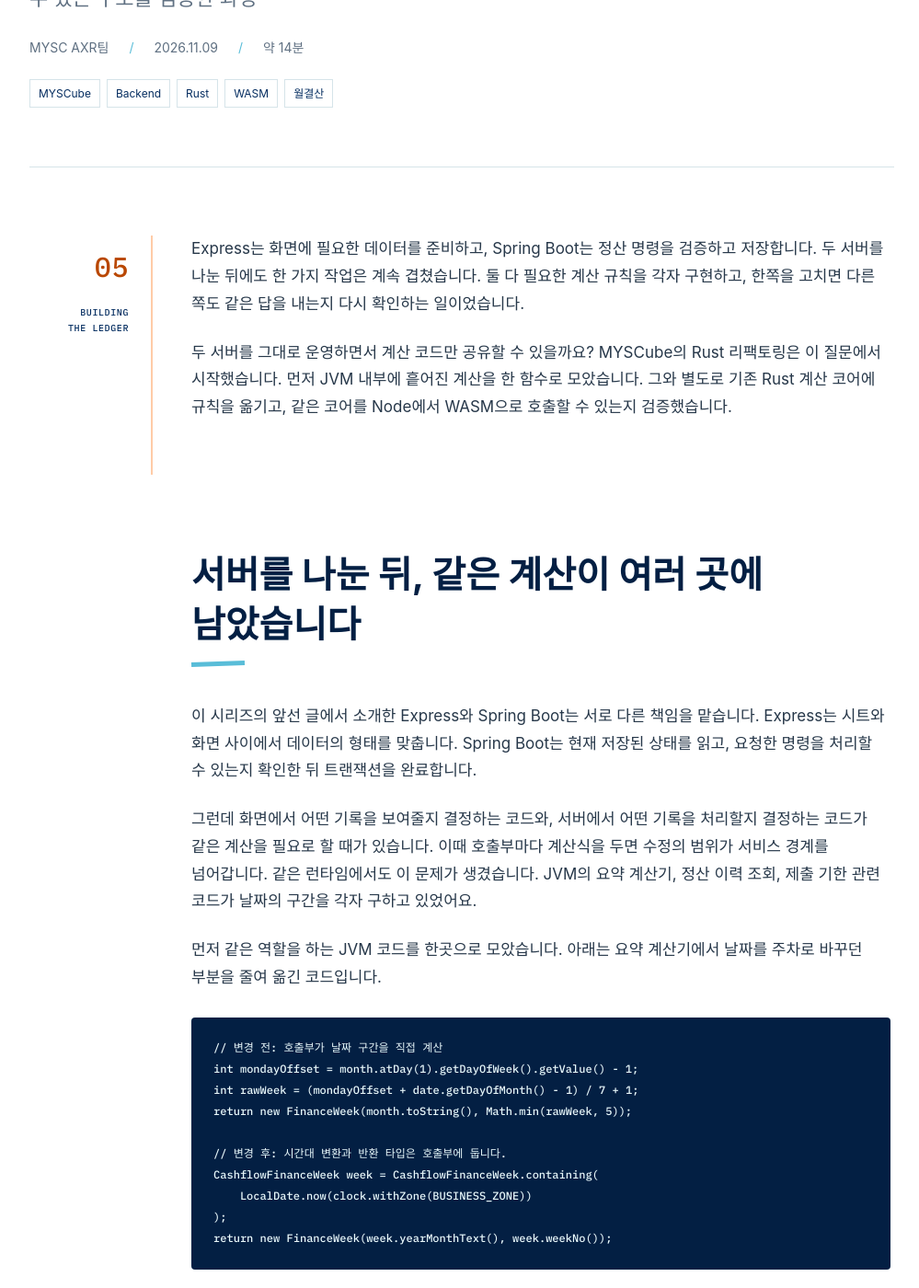
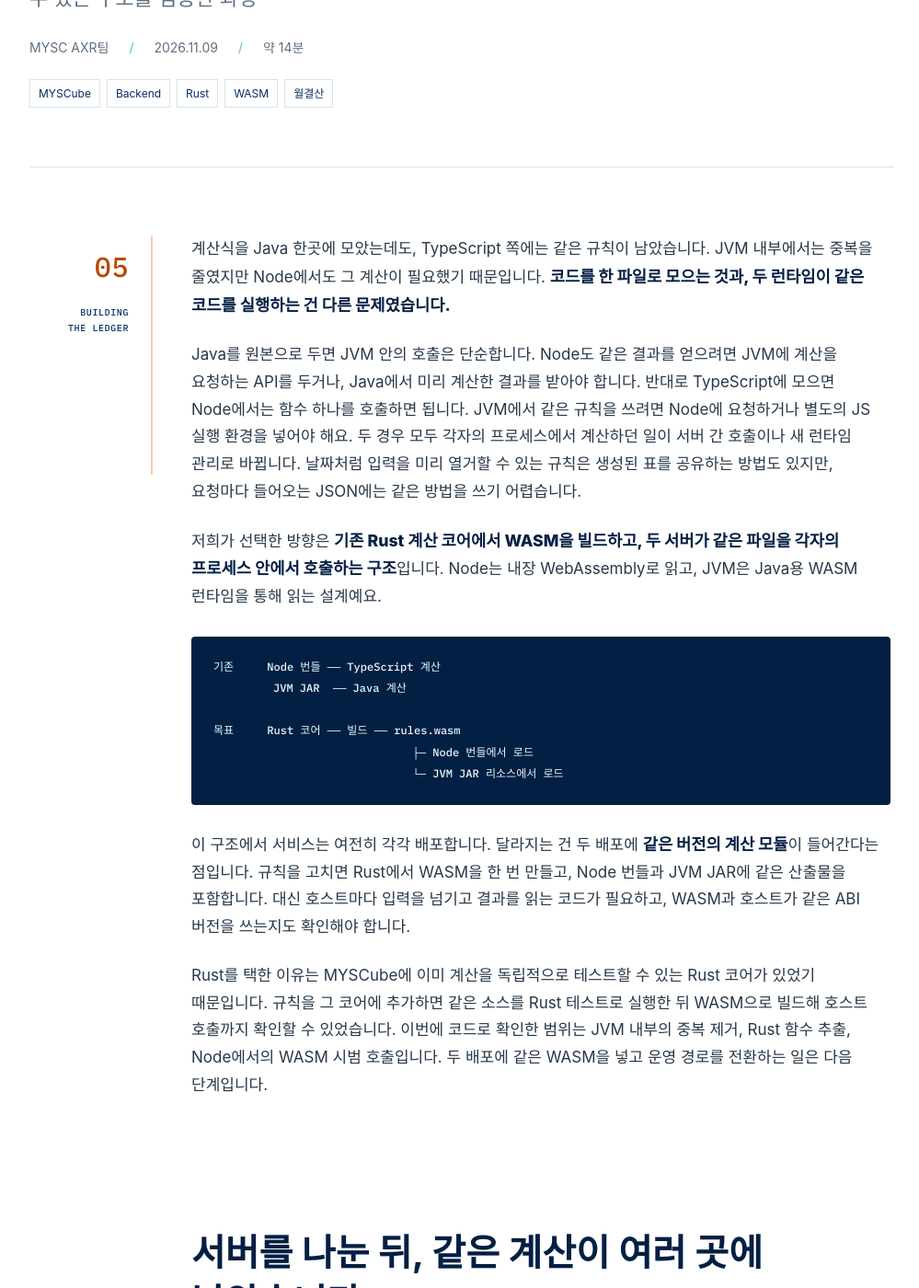
Before and after one commit to merryAI-dev/merryAI-dev.github.io, a Jekyll site: the page built from _posts/2026-11-09-myscube-building-the-ledger-05.md, in a window 1280 px wide and 1400 px high, scrolled down 556 px. Shown: the whole window at 92% size, without its empty margins (138-1137 px from the left). Built offline with Jekyll 4.4.1, drawn with Linux system fonts in a browser that asks for light colours; some web fonts are replaced.

Commit message:
Explain why Rust and WASM at the start of Ledger episode 5

````diff
--- a/_posts/2026-11-09-myscube-building-the-ledger-05.md
+++ b/_posts/2026-11-09-myscube-building-the-ledger-05.md
@@ -16,9 +16,24 @@
 card_image: /assets/images/diagrams/building-ledger-05/close-hash-wasm.svg
 ---
 
-Express는 화면에 필요한 데이터를 준비하고, Spring Boot는 정산 명령을 검증하고 저장합니다. 두 서버를 나눈 뒤에도 한 가지 작업은 계속 겹쳤습니다. 둘 다 필요한 계산 규칙을 각자 구현하고, 한쪽을 고치면 다른 쪽도 같은 답을 내는지 다시 확인하는 일이었습니다.
+계산식을 Java 한곳에 모았는데도, TypeScript 쪽에는 같은 규칙이 남았습니다. JVM 내부에서는 중복을 줄였지만 Node에서도 그 계산이 필요했기 때문입니다. **코드를 한 파일로 모으는 것과, 두 런타임이 같은 코드를 실행하는 건 다른 문제였습니다.**
 
-두 서버를 그대로 운영하면서 계산 코드만 공유할 수 있을까요? MYSCube의 Rust 리팩토링은 이 질문에서 시작했습니다. 먼저 JVM 내부에 흩어진 계산을 한 함수로 모았습니다. 그와 별도로 기존 Rust 계산 코어에 규칙을 옮기고, 같은 코어를 Node에서 WASM으로 호출할 수 있는지 검증했습니다.
+Java를 원본으로 두면 JVM 안의 호출은 단순합니다. Node도 같은 결과를 얻으려면 JVM에 계산을 요청하는 API를 두거나, Java에서 미리 계산한 결과를 받아야 합니다. 반대로 TypeScript에 모으면 Node에서는 함수 하나를 호출하면 됩니다. JVM에서 같은 규칙을 쓰려면 Node에 요청하거나 별도의 JS 실행 환경을 넣어야 해요. 두 경우 모두 각자의 프로세스에서 계산하던 일이 서버 간 호출이나 새 런타임 관리로 바뀝니다. 날짜처럼 입력을 미리 열거할 수 있는 규칙은 생성된 표를 공유하는 방법도 있지만, 요청마다 들어오는 JSON에는 같은 방법을 쓰기 어렵습니다.
+
+저희가 선택한 방향은 **기존 Rust 계산 코어에서 WASM을 빌드하고, 두 서버가 같은 파일을 각자의 프로세스 안에서 호출하는 구조**입니다. Node는 내장 WebAssembly로 읽고, JVM은 Java용 WASM 런타임을 통해 읽는 설계예요.
+
+```text
+기존     Node 번들 ── TypeScript 계산
+         JVM JAR  ── Java 계산
+
+목표     Rust 코어 ── 빌드 ── rules.wasm
+                              ├─ Node 번들에서 로드
+                              └─ JVM JAR 리소스에서 로드
+```
+
+이 구조에서 서비스는 여전히 각각 배포합니다. 달라지는 건 두 배포에 **같은 버전의 계산 모듈**이 들어간다는 점입니다. 규칙을 고치면 Rust에서 WASM을 한 번 만들고, Node 번들과 JVM JAR에 같은 산출물을 포함합니다. 대신 호스트마다 입력을 넘기고 결과를 읽는 코드가 필요하고, WASM과 호스트가 같은 ABI 버전을 쓰는지도 확인해야 합니다.
+
+Rust를 택한 이유는 MYSCube에 이미 계산을 독립적으로 테스트할 수 있는 Rust 코어가 있었기 때문입니다. 규칙을 그 코어에 추가하면 같은 소스를 Rust 테스트로 실행한 뒤 WASM으로 빌드해 호스트 호출까지 확인할 수 있었습니다. 이번에 코드로 확인한 범위는 JVM 내부의 중복 제거, Rust 함수 추출, Node에서의 WASM 시범 호출입니다. 두 배포에 같은 WASM을 넣고 운영 경로를 전환하는 일은 다음 단계입니다.
 
 ## 서버를 나눈 뒤, 같은 계산이 여러 곳에 남았습니다
 
````
